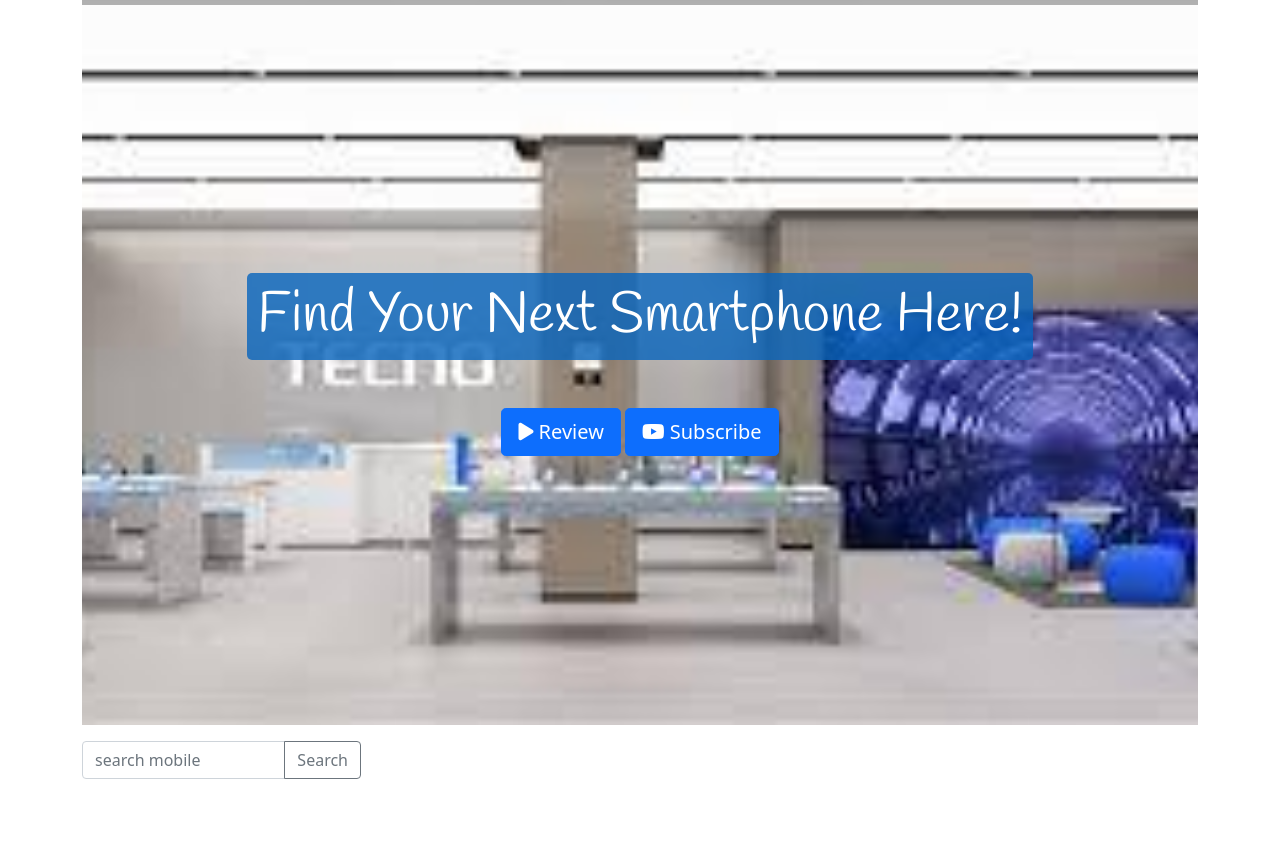
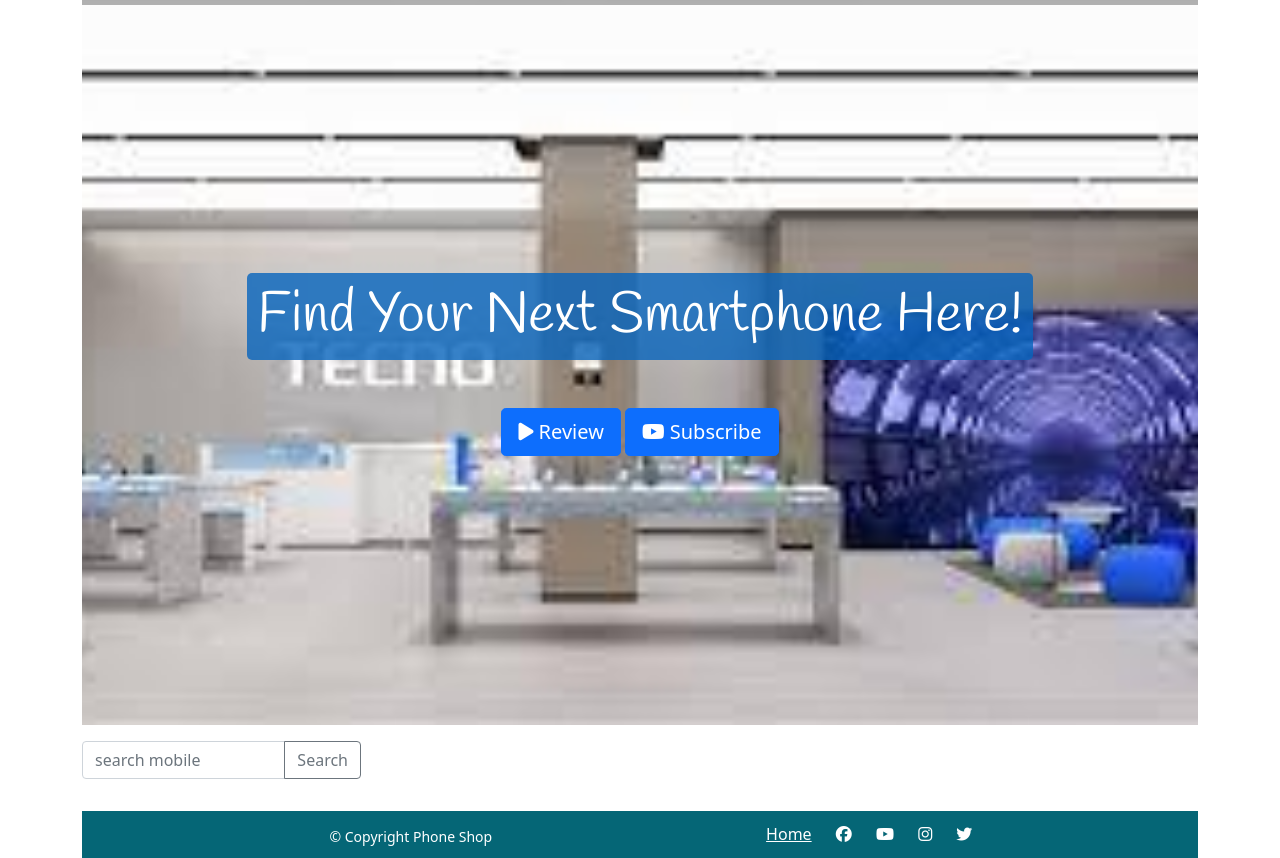
Before and after one commit to EngrMunir/phone-shop-bootstrap5, a plain HTML site: page index.html in a window 1280 px wide. Shown: the part 78-936 px from the top of the page. Before the commit the page ends 889 px from the top, so only its background shows below. Drawn offline with nearby package versions, Linux system fonts and the light colour scheme; no server answers.

Commit message:
footer added

```diff
--- a/index.html
+++ b/index.html
@@ -97,7 +97,18 @@
         </div>
     </main>
     <footer>
-
+        <div class="row text-white">
+            <div class="col-lg-6 text-center text-lg-left mb-3 mb-lg-0">
+                <p class="small mb-0 mt-1">&copy; Copyright Phone Shop</p>
+            </div>
+            <div class="col-lg-6 text-center text-lg-right">
+                <a href="#">Home</a>
+                <a href="#"><i class="fab fa-facebook"></i></a>
+                <a href="#"><i class="fab fa-youtube"></i></a>
+                <a href="#"><i class="fab fa-instagram"></i></a>
+                <a href="#"><i class="fab fa-twitter"></i></a>
+            </div>
+        </div>
     </footer>
    </div>
     <script src="js/phone.js"></script>
--- a/style.css
+++ b/style.css
@@ -56,3 +56,25 @@ header{
     border-radius: 5px;
 }
 /* header end */
+/* footer starts */
+footer{
+    padding: 1% 10%;
+    background: #056676;
+}
+footer a {
+    color: white;
+    margin: 0 10px;
+}
+
+footer a:hover{
+    color: black;
+}
+/* footer end */
+@media (max-width: 768px) {
+    .nav-link{
+        background: rgb(0,0,0,0.7);
+    }
+    .banner-container h1{
+        font-size: 2.5rem;
+    }
+}
```
